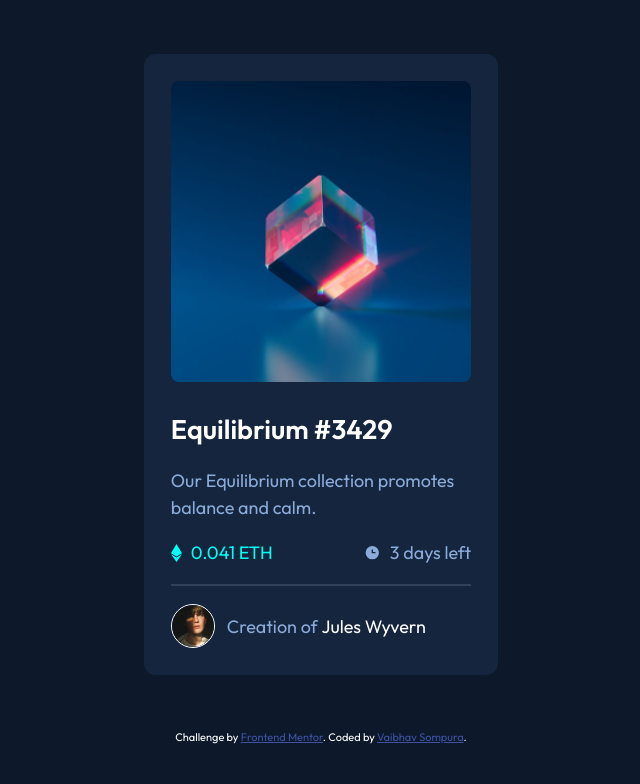
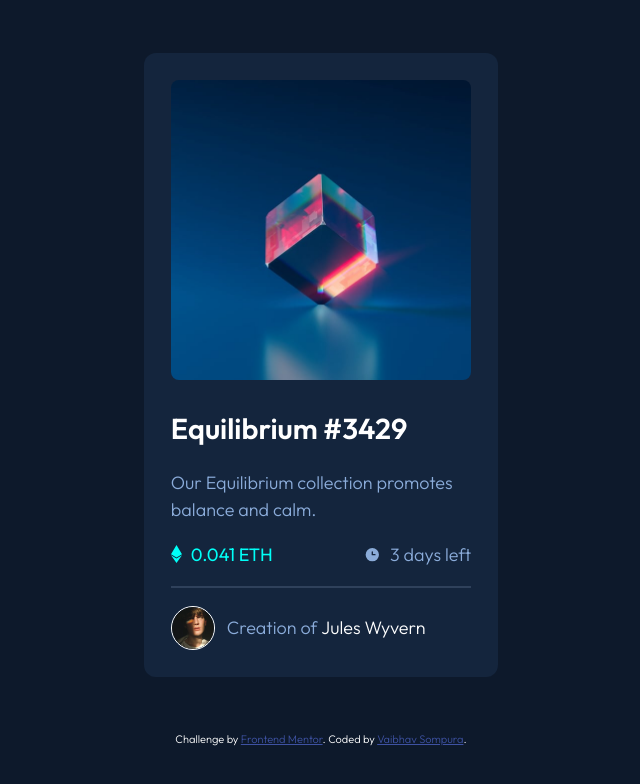
Before and after one commit to vsompura3/NFT-preview-card-component, a plain HTML site: page index.html in a window 1280 px wide. Shown: the whole page, without its empty margins (319-959 px from the left). Drawn offline with Linux system fonts and the light colour scheme.

Commit message:
minor changes like font-weight and size

```diff
--- a/style.css
+++ b/style.css
@@ -57,6 +57,7 @@ img,
 picture {
 	max-width: 100%;
 	display: block;
+	height: auto;
 }
 
 /* Inherit fonts for inputs and buttons */
@@ -86,7 +87,7 @@ select {
 body {
 	font-family: "Outfit", Arial, Helvetica, sans-serif;
 	font-size: 1.125rem;
-	font-weight: 400;
+	font-weight: 300;
 	background-color: var(--very-dark-blue-1);
 	display: grid;
 	place-content: center;
@@ -141,6 +142,8 @@ body {
 .card-details h2 {
 	color: var(--white);
 	width: max-content;
+	font-weight: 600;
+	font-size: 1.8rem;
 }
 
 .card-details h2:hover {
@@ -154,6 +157,7 @@ body {
 
 .card-details .description p:first-of-type {
 	color: var(--cyan);
+	font-weight: 400;
 }
 
 .card-details .description img:last-of-type {
```
